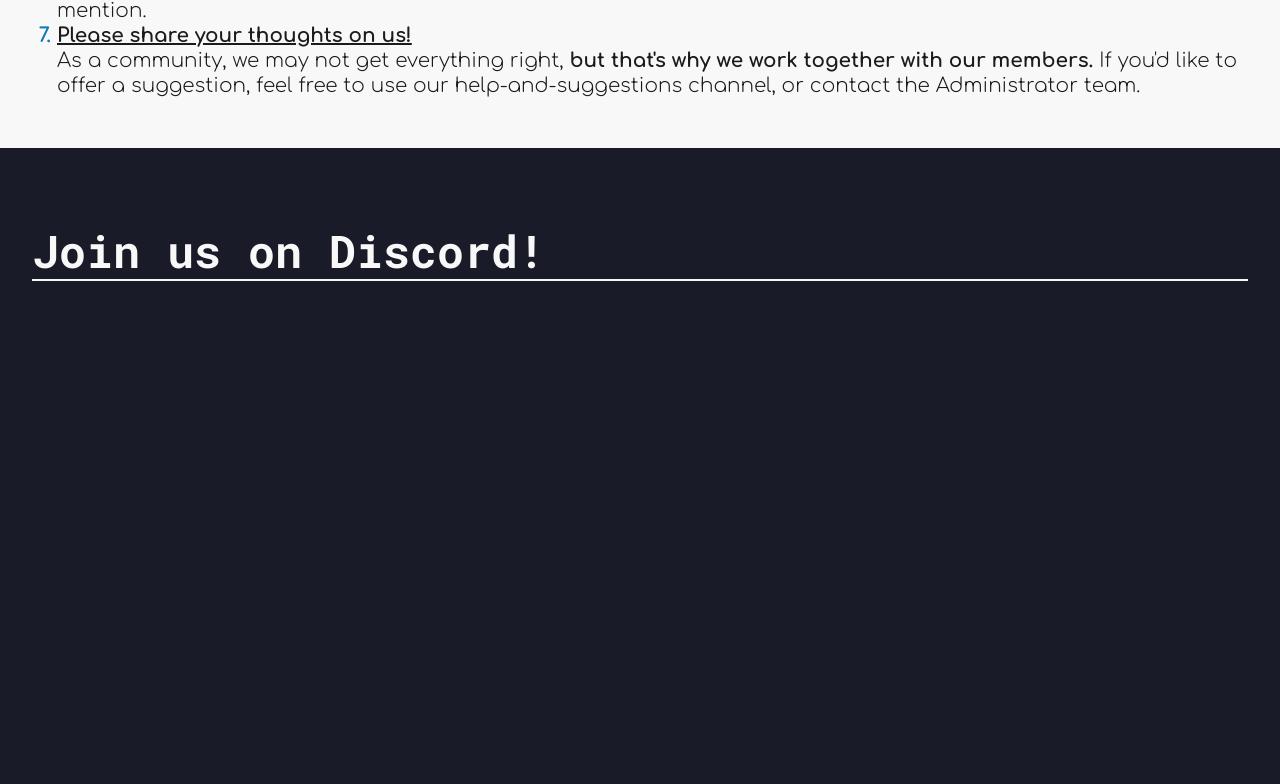
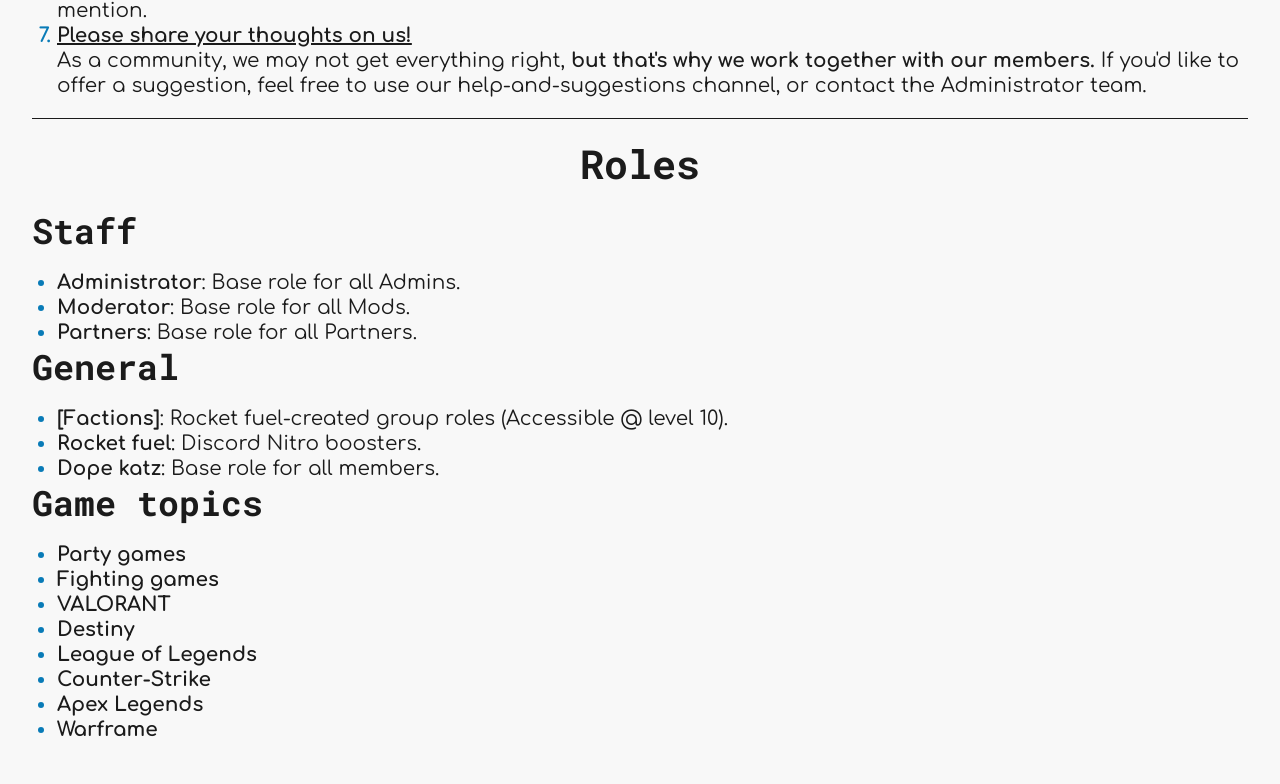
Before and after one commit to PseudoDopamine/PseudoDopamine.github.io, a plain HTML site: page index.html in a window 1280 px wide. Shown: the part 2716-3500 px from the top of the page. Before the commit the page ends 3069 px from the top, so only its background shows below. Drawn offline with Linux system fonts and the light colour scheme.

Commit message:
Implement roles info
- Added the HTML required for the roles information.
- Added the CSS required for the roles information.
- Encapsulated both rules & roles sub-sections into classed divs.

```diff
--- a/index.html
+++ b/index.html
@@ -309,6 +309,7 @@
 			<section id="info">
 				<div class="container">
 					<h2>Community information</h2>
+					<div class="rules">
 						<h3>Rules</h3>
 						<ol>
 							<li>
@@ -350,6 +351,34 @@
 							</li>
 						</ol>
 					</div>
+					<hr />
+					<div class="roles">
+						<h3>Roles</h3>
+						<h4>Staff</h4>
+						<ul>
+							<li><strong>Administrator</strong>: Base role for all Admins.</li>
+							<li><strong>Moderator</strong>: Base role for all Mods.</li>
+							<li><strong>Partners</strong>: Base role for all Partners.</li>
+						</ul>
+						<h4>General</h4>
+						<ul>
+							<li><strong>[Factions]</strong>: Rocket fuel-created group roles (Accessible @ level 10).</li>
+							<li><strong>Rocket fuel</strong>: Discord Nitro boosters.</li>
+							<li><strong>Dope katz</strong>: Base role for all members.</li>
+						</ul>
+						<h4>Game topics</h4>
+						<ul>
+							<li><strong>Party games</strong></li>
+							<li><strong>Fighting games</strong></li>
+							<li><strong>VALORANT</strong></li>
+							<li><strong>Destiny</strong></li>
+							<li><strong>League of Legends</strong></li>
+							<li><strong>Counter-Strike</strong></li>
+							<li><strong>Apex Legends</strong></li>
+							<li><strong>Warframe</strong></li>
+						</ul>
+					</div>
+				</div>
 			</section>
 			<section id="join">
 				<div class="container">
--- a/res/css/style.css
+++ b/res/css/style.css
@@ -275,20 +275,21 @@
 	color: var(--eerie-black);
 }
 
-#info ::marker, #info li::first-line {
-	font-weight: bold;
-}
-
 #info ::marker {
 	color: var(--honolulu-blue);
 }
 
-#info li::first-line {
-	text-decoration: underline;
+#info li {
+	font-weight: normal;
+	margin-left: 1.25em;
 }
 
-#info li {
-	margin-left: 1.25em;
+#info .rules ::marker, #info .rules li::first-line {
+	font-weight: bold;
+}
+
+#info .rules li::first-line {
+	text-decoration: underline;
 }
 
 /* Helper classes =========================================================== */
```
Lines whose indentation alone changed are shown as unchanged.
